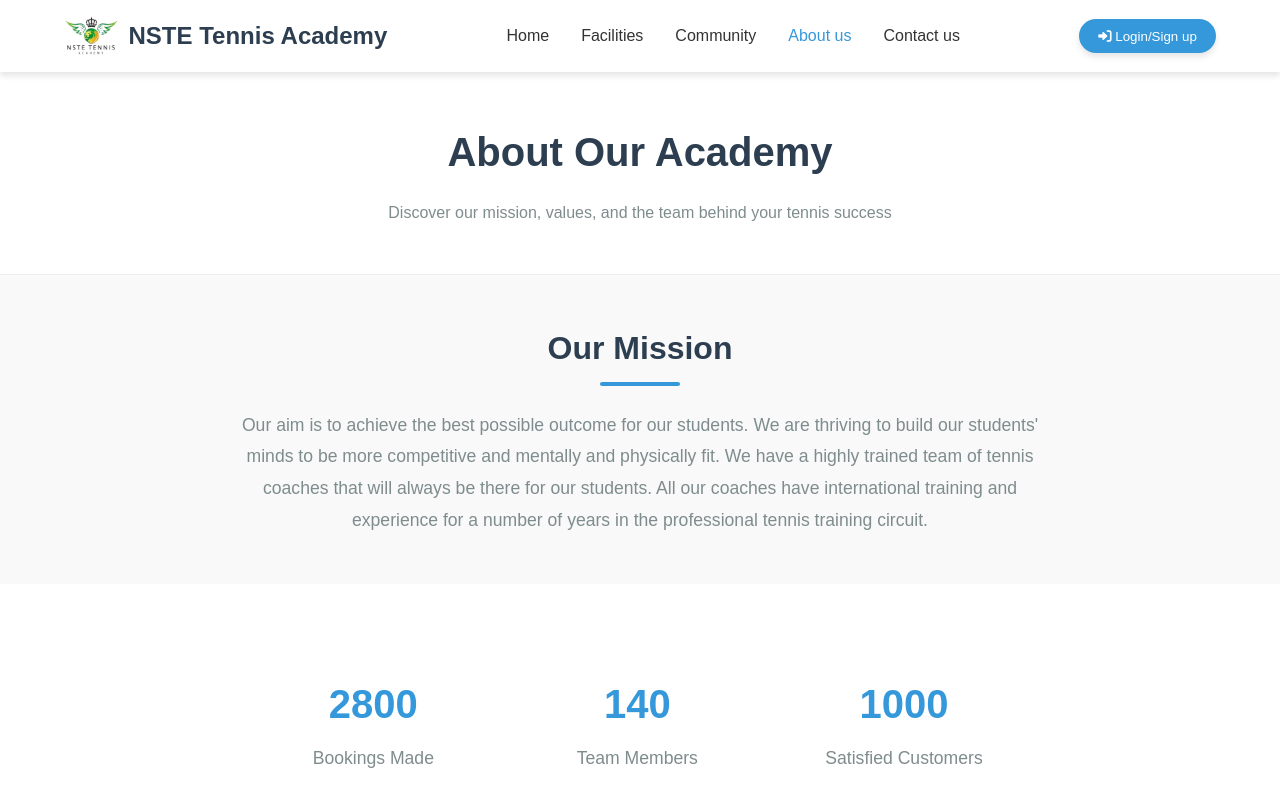
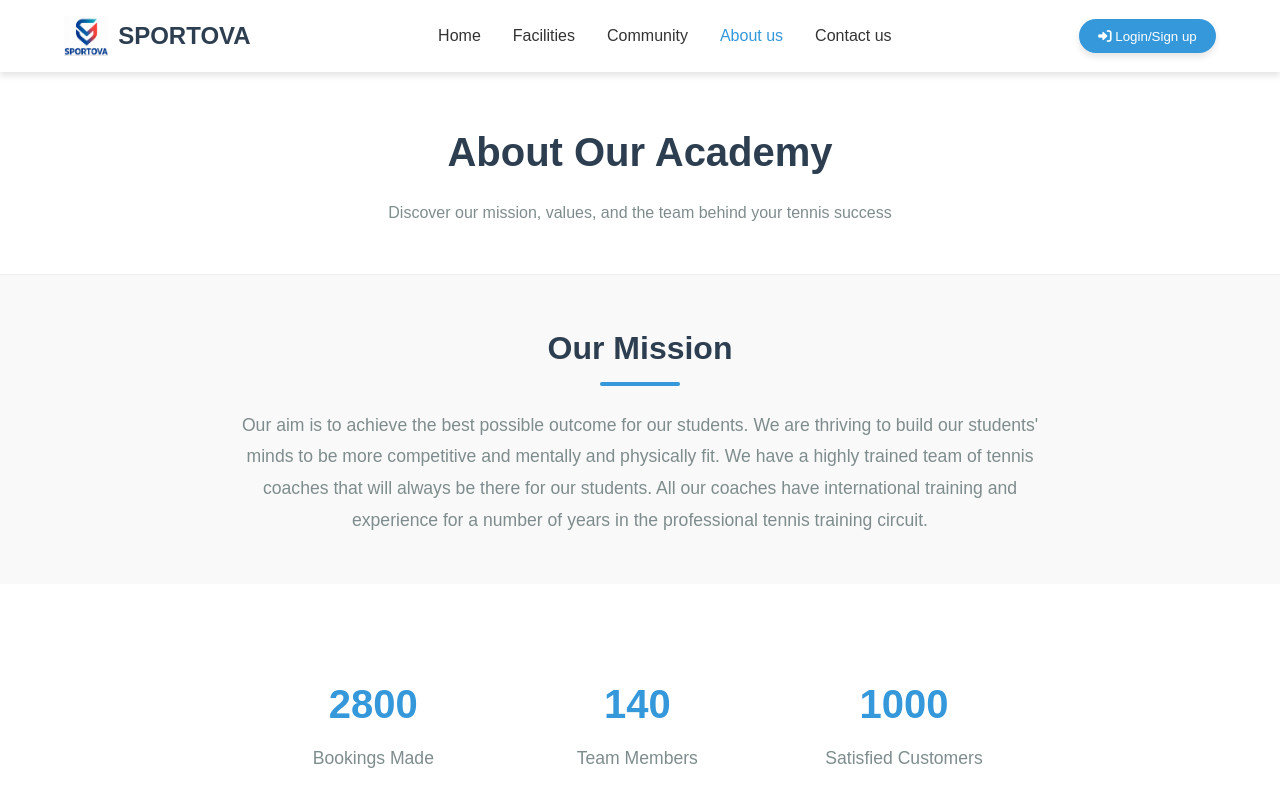
Before and after one commit to Aibyta/bookspot.github.io, a plain HTML site: page about.html in a window 1280 px wide. Shown: the top 800 px of the page. Drawn offline with nearby package versions, Linux system fonts and the light colour scheme.

Commit message:
Update about.html

```diff
--- a/about.html
+++ b/about.html
@@ -312,8 +312,8 @@
 
     <header>
         <div class="logo">
-            <img src="img/logo.png" alt="Logo">
-            NSTE Tennis Academy
+            <img src="img/logo.jpg" alt="Logo">
+            SPORTOVA
         </div>
         <nav>
             <a href="index.html">Home</a>
```
